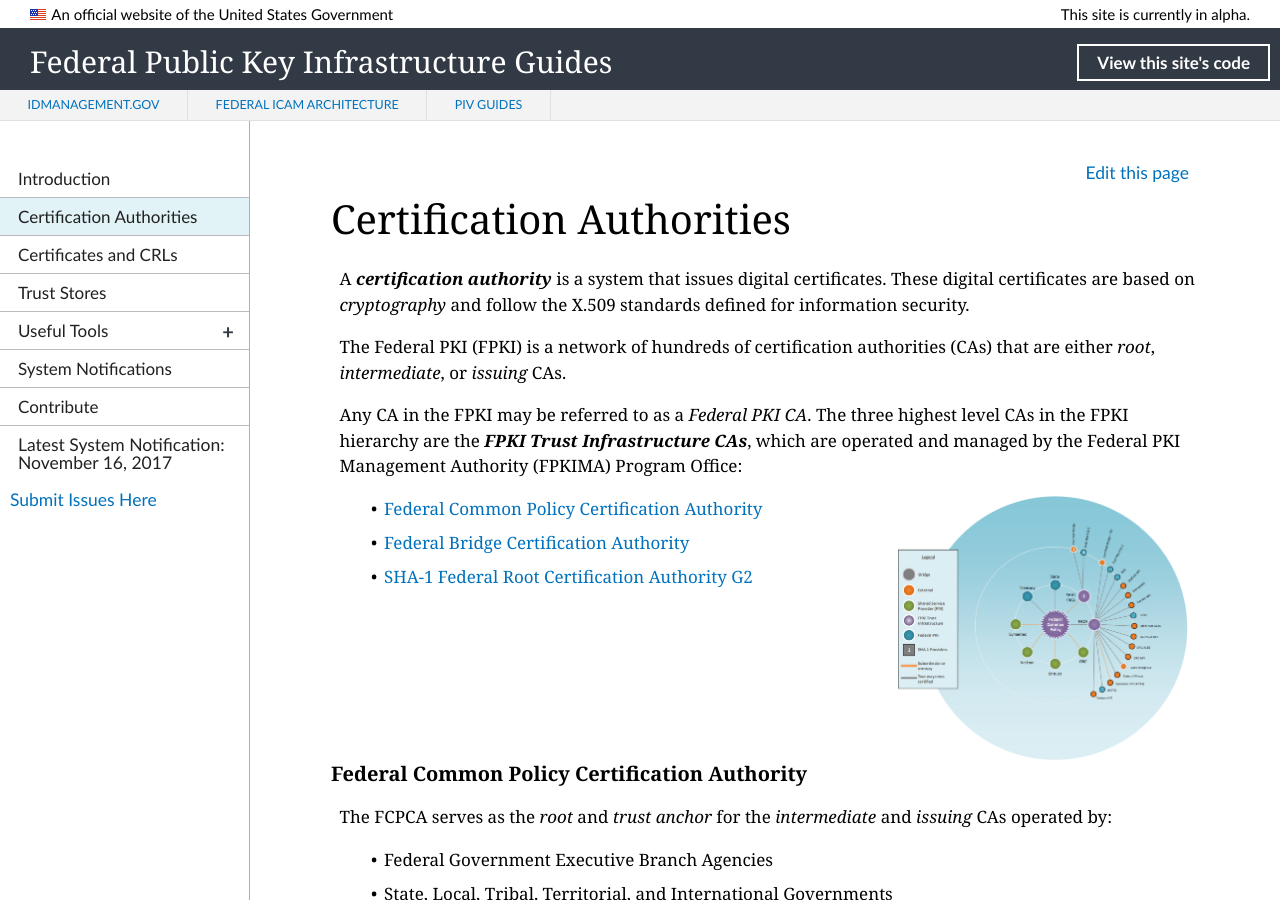
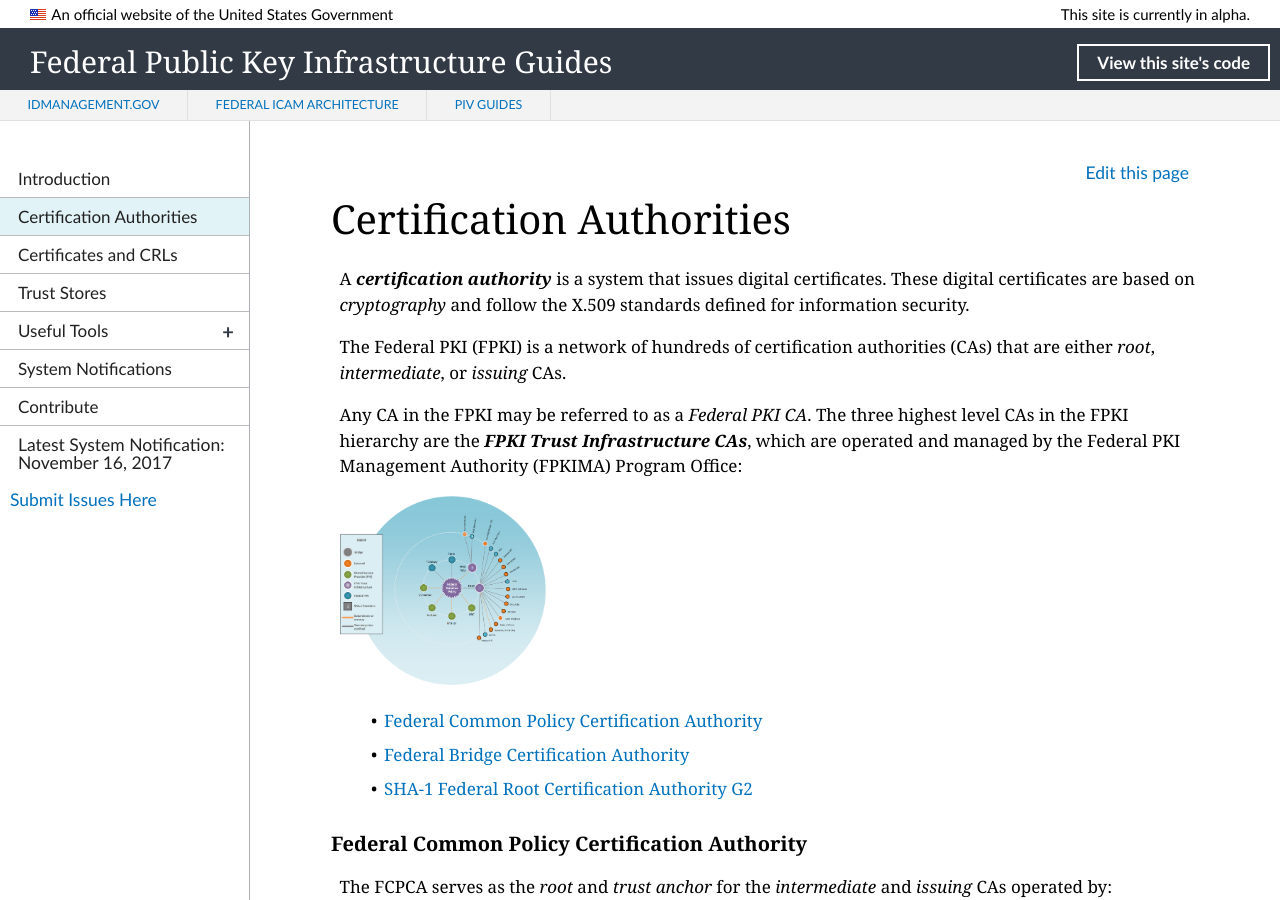
Before and after one commit to GSA/fpki-guides, a Jekyll site: the page built from pages/fpki_cas.md, in a window 1280 px wide and 900 px high. Built offline with Jekyll 4.4.1, drawn with Linux system fonts in a browser that asks for light colours; nearby versions of some CDN libraries; library files that are not in the unit come from our copies.

Commit message:
Update fpki_cas.md
Graphic spacing (again)

```diff
--- a/pages/fpki_cas.md
+++ b/pages/fpki_cas.md
@@ -10,7 +10,7 @@
 
 Any CA in the FPKI may be referred to as a _Federal PKI CA_. The three highest level CAs in the FPKI hierarchy are the **_FPKI Trust Infrastructure CAs_**, which are operated and managed by the Federal PKI Management Authority (FPKIMA) Program Office:
 
-![FPKI Trust Infrastructure]({{site.baseurl}}/img/fpki_trust_cas.png){:style="width:35%;float:right;"}
+![FPKI Trust Infrastructure]({{site.baseurl}}/img/fpki_trust_cas.png){:style="width:25%;float:center;"}
 
 * [Federal Common Policy Certification Authority](#federal-common-policy-certification-authority)
 * [Federal Bridge Certification Authority](#federal-bridge-certification-authority)
```
